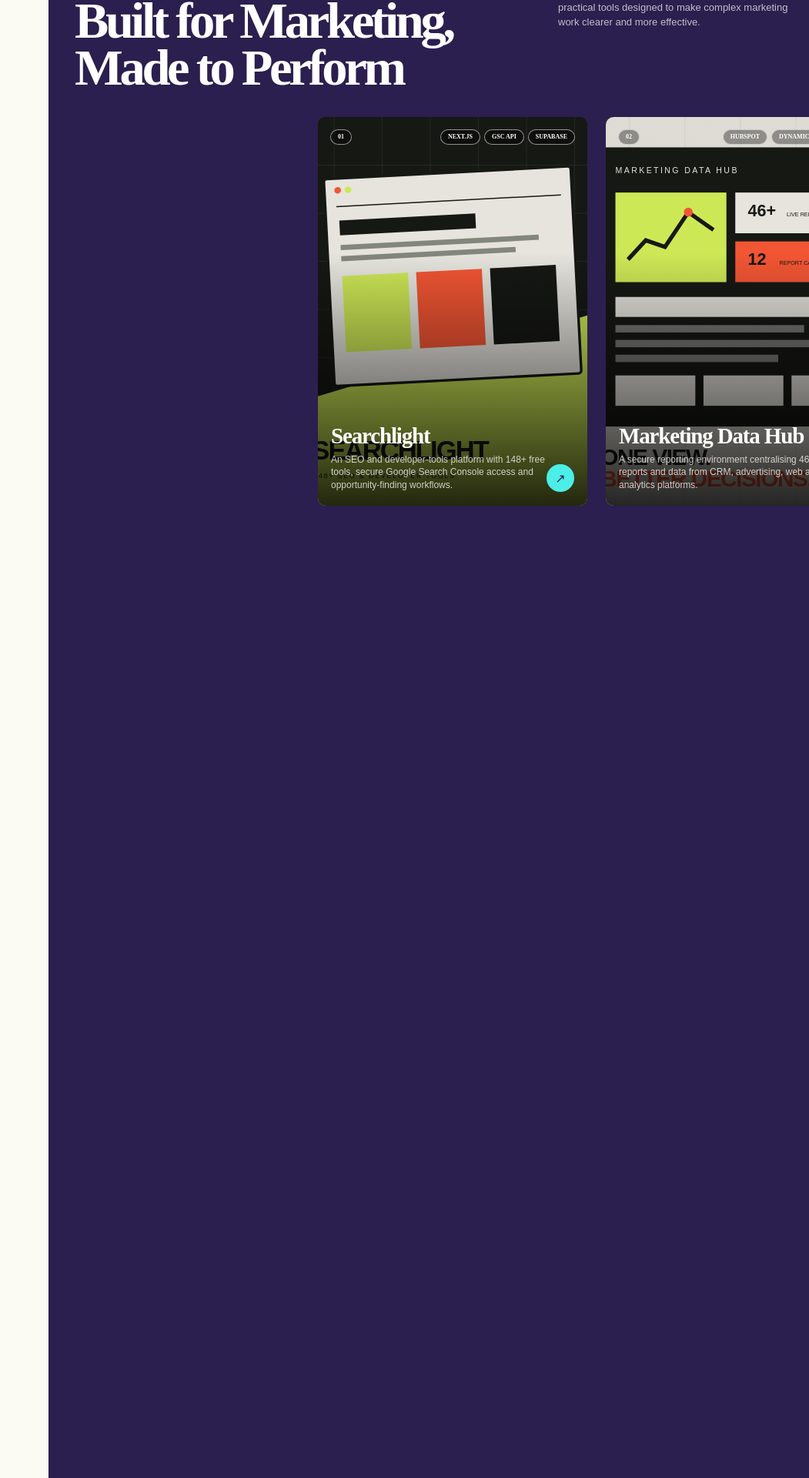
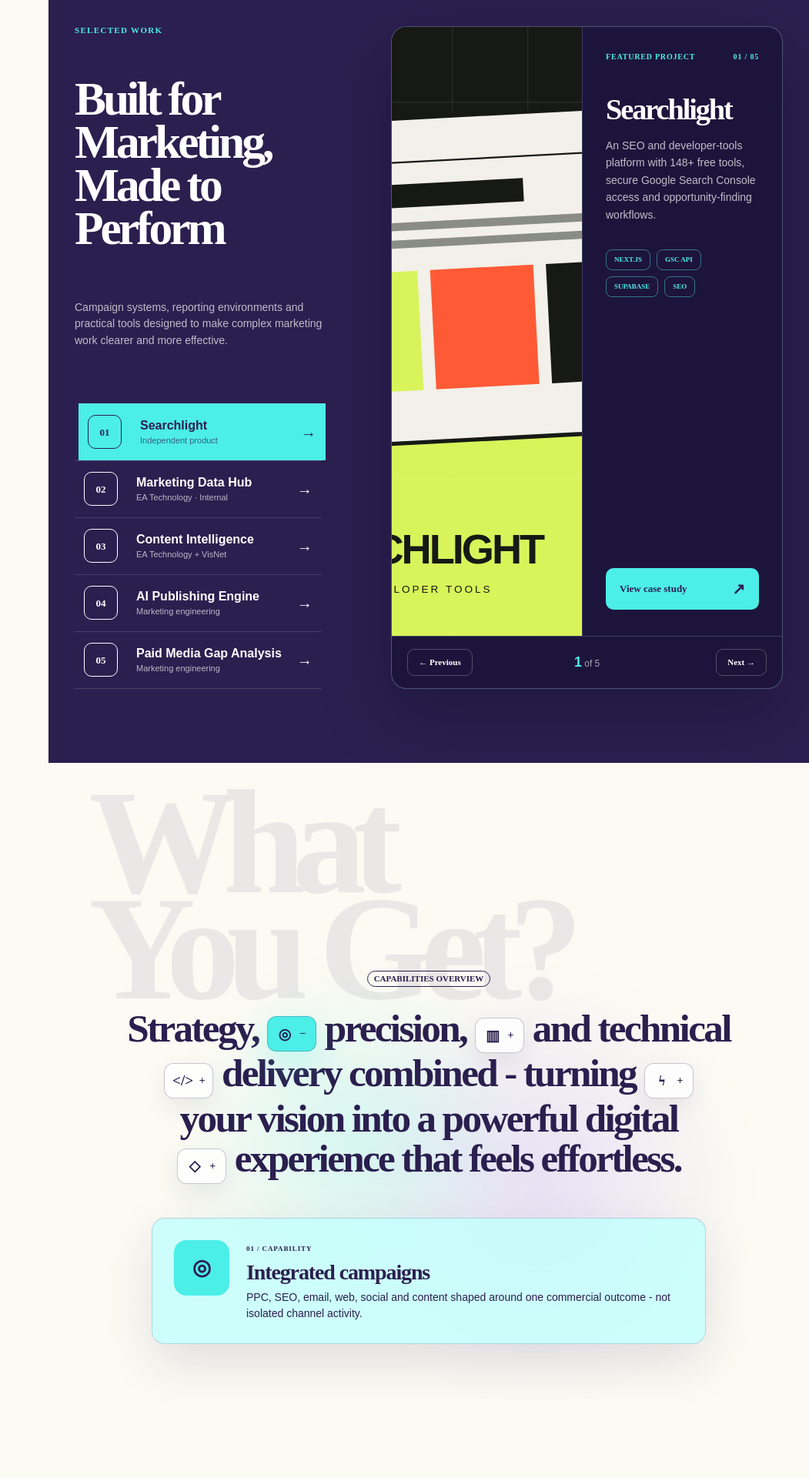
Before and after one commit to visnet-report/rameez-portfolio, a Next.js app: page / in a window 1280 px wide. Shown: the part 6338-8258 px from the top of the page at 77% size, without its empty margins (229-1280 px from the left). Built offline with nearby package versions, Linux system fonts and the light colour scheme.

Commit message:
Refine scroll interactions and section layouts

```diff
--- a/src/app/globals.css
+++ b/src/app/globals.css
@@ -400,7 +400,6 @@ img { display: block; }
 .journey-map { height: 3200px; margin-top: 30px; }
 .journey-path { z-index: 1; }
 .journey-path path { stroke: var(--indigo); stroke-width: 3; }
-.journey-path__track { opacity: .2; }
 .journey-path__progress { opacity: 1; }
 .journey-path circle { fill: var(--aqua); stroke: var(--indigo); }
 .journey-card { width: min(560px, 46vw); min-height: 420px; display: flex; flex-direction: column; gap: 0; padding: 40px; border-color: rgba(43,31,79,.14); border-radius: 18px; background: rgba(198,240,255,.6); box-shadow: 0 38px 90px rgba(43,31,79,.1), inset 0 1px rgba(255,255,255,.9); }
@@ -429,26 +428,64 @@ img { display: block; }
 .journey-modal h3 { margin: 34px 0 22px; font-size: 52px; }
 .journey-modal p { margin: 0 0 22px; color: rgba(255,255,255,.72); font-size: 17px; }
 
-.capabilities { height: 250vh; min-height: 1800px; padding: 0; background: var(--stone); }
-.capabilities-stage { position: sticky; top: 0; height: 100svh; min-height: 720px; overflow: hidden; isolation: isolate; }
-.capabilities-stage::before { content: ""; position: absolute; z-index: -1; inset: 12% 10%; background: radial-gradient(circle, rgba(128,85,255,.17), transparent 42%), radial-gradient(circle at 35% 62%, rgba(76,238,232,.22), transparent 38%); filter: blur(25px); }
-.capabilities-title { position: absolute; top: -7vh; left: 3%; margin: 0; color: var(--indigo); font-size: clamp(155px, 19vw, 340px); line-height: .7; letter-spacing: -.1em; }
-.capabilities-copy { position: absolute; z-index: 1; top: 41%; left: 50%; width: 82%; max-width: none; text-align: center; transform: translateX(-50%); transform-origin: center; }
-.capabilities-copy span { display: inline-block; padding: 4px 8px; border: 2px solid var(--indigo); border-radius: 999px; font-size: 14px; }
-.capabilities-copy p { margin: 28px auto 0; color: var(--indigo); font: 760 clamp(46px, 5.25vw, 96px)/.96 var(--font-display); letter-spacing: -.06em; }
+/* Accessible selected-work switcher */
+.work { height: auto; min-height: 100svh; padding: 72px 34px 96px; color: var(--white); background: var(--indigo); }
+.work-layout { width: min(1600px, 100%); min-height: 790px; display: grid; grid-template-columns: minmax(360px, .72fr) minmax(0, 1.5fr); gap: clamp(36px, 4vw, 76px); margin: 0 auto; }
+.work-heading { position: relative; inset: auto; display: flex; flex-direction: column; padding: 0; }
+.work-heading > p:first-child { position: relative; inset: auto; margin: 0 0 22px; color: var(--aqua); font-size: 11px; letter-spacing: .12em; }
+.work-heading h2 { margin: 0; font-size: clamp(52px, 4.8vw, 82px); line-height: .91; }
+.work-heading > p:last-of-type { max-width: 42ch; margin: 30px 0 36px; color: rgba(255,255,255,.7); font-size: 14px; line-height: 1.55; }
+.work-project-list { display: grid; margin-top: auto; border-bottom: 1px solid rgba(255,255,255,.14); }
+.work-project-list button { min-height: 74px; display: grid; grid-template-columns: 52px 1fr 24px; gap: 16px; align-items: center; padding: 13px 12px; border: 0; border-top: 1px solid rgba(255,255,255,.14); color: var(--white); background: transparent; cursor: pointer; text-align: left; transition: background .22s ease, color .22s ease, transform .22s ease; }
+.work-project-list button:hover, .work-project-list button:focus-visible, .work-project-list button.active { color: var(--indigo); background: var(--aqua); transform: translateX(5px); }
+.work-project-list button > span:first-child { display: grid; place-items: center; width: 44px; height: 44px; border: 1px solid currentColor; border-radius: 10px; font: 700 13px/1 var(--font-display); }
+.work-project-list button > span:nth-child(2) { display: flex; min-width: 0; flex-direction: column; gap: 4px; }
+.work-project-list strong { overflow: hidden; font-size: 16px; text-overflow: ellipsis; white-space: nowrap; }
+.work-project-list small { overflow: hidden; opacity: .68; font-size: 11px; text-overflow: ellipsis; white-space: nowrap; }
+.work-project-list i { font-size: 20px; font-style: normal; text-align: right; }
+.work-showcase { min-width: 0; display: grid; grid-template-columns: minmax(0, 1.28fr) minmax(260px, .72fr); grid-template-rows: 1fr auto; overflow: hidden; border: 1px solid rgba(194,255,253,.28); border-radius: 20px; background: rgba(15,9,38,.48); box-shadow: 0 32px 90px rgba(8,4,24,.25); animation: work-swap .38s ease both; }
+@keyframes work-swap { from { opacity: .35; transform: translateY(12px); } to { opacity: 1; transform: translateY(0); } }
+.work-showcase__visual { position: relative; min-height: 650px; overflow: hidden; background: rgba(198,240,255,.08); }
+.work-showcase__visual img { object-fit: cover; }
+.work-showcase__details { display: flex; flex-direction: column; padding: 34px 30px; border-left: 1px solid rgba(194,255,253,.18); }
+.work-showcase__details > div { display: flex; justify-content: space-between; gap: 20px; color: var(--aqua); font: 700 10px/1 var(--font-display); letter-spacing: .08em; }
+.work-showcase__details h3 { margin: 45px 0 18px; font: 740 clamp(34px, 3vw, 52px)/.94 var(--font-display); letter-spacing: -.055em; }
+.work-showcase__details > p { margin: 0; color: rgba(255,255,255,.72); font-size: 14px; line-height: 1.6; }
+.work-showcase__details ul { display: flex; flex-wrap: wrap; gap: 8px; margin: 34px 0; padding: 0; list-style: none; }
+.work-showcase__details li { padding: 8px 10px; border: 1px solid rgba(76,238,232,.45); border-radius: 8px; color: var(--aqua); font: 650 9px/1 var(--font-display); }
+.work-showcase__details > a { display: flex; justify-content: space-between; align-items: center; margin-top: auto; padding: 17px 18px; border-radius: 10px; color: var(--indigo); background: var(--aqua); font: 750 13px/1 var(--font-display); transition: transform .2s ease, background .2s ease; }
+.work-showcase__details > a:hover, .work-showcase__details > a:focus-visible { background: var(--light-aqua); transform: translateY(-2px); }
+.work-showcase__details > a span { font-size: 20px; }
+.work-showcase footer { grid-column: 1 / -1; display: grid; grid-template-columns: 1fr auto 1fr; align-items: center; gap: 18px; padding: 16px 20px; border-top: 1px solid rgba(194,255,253,.18); }
+.work-showcase footer button { width: fit-content; padding: 11px 14px; border: 1px solid rgba(255,255,255,.24); border-radius: 9px; color: var(--white); background: transparent; cursor: pointer; font: 650 11px/1 var(--font-display); }
+.work-showcase footer button:last-child { justify-self: end; }
+.work-showcase footer button:hover, .work-showcase footer button:focus-visible { color: var(--indigo); background: var(--aqua); }
+.work-showcase footer > span { color: rgba(255,255,255,.62); font-size: 12px; }.work-showcase footer strong { color: var(--aqua); font-size: 18px; }
+
+/* Readable inline capability controls with a separate detail area */
+.capabilities { height: auto; min-height: 1060px; padding: 0 34px 100px; overflow: hidden; background: var(--stone); }
+.capabilities-stage { position: relative; height: auto; min-height: 960px; overflow: visible; isolation: isolate; }
+.capabilities-stage::before { content: ""; position: absolute; z-index: -1; inset: 14% 5% 8%; background: radial-gradient(circle at 38% 48%, rgba(76,238,232,.22), transparent 34%), radial-gradient(circle at 67% 55%, rgba(128,85,255,.16), transparent 38%); filter: blur(28px); }
+.capabilities-title { position: absolute; z-index: 0; top: 35px; left: 2%; margin: 0; color: var(--indigo); font-size: clamp(120px, 15vw, 270px); line-height: .72; letter-spacing: -.09em; opacity: .075; }
+.capabilities-copy { position: relative; z-index: 2; inset: auto; width: min(1180px, calc(100% - 40px)); max-width: none; margin: 0 auto; padding-top: 270px; text-align: center; transform: none; }
+.capabilities-copy > span { display: inline-block; padding: 4px 8px; border: 1px solid var(--indigo); border-radius: 999px; font: 700 11px/1 var(--font-display); }
+.capabilities-copy > p { margin: 28px auto 0; color: var(--indigo); font: 720 clamp(42px, 4vw, 68px)/1.02 var(--font-display); letter-spacing: -.052em; }
 .capabilities-statement { position: relative; z-index: 2; text-wrap: balance; }
-.capability-inline { position: relative; z-index: 4; display: inline-flex; margin: 0 .08em; vertical-align: .12em; font-size: 16px; letter-spacing: 0; }
-.capability-token { width: clamp(76px, 5.6vw, 106px); height: clamp(50px, 4.1vw, 70px); display: grid; grid-template-columns: 1fr 18px; align-items: center; gap: 6px; padding: 8px 12px; border: 1px solid rgba(43,31,79,.14); border-radius: 13px; color: var(--indigo); background: rgba(255,255,255,.8); box-shadow: 0 16px 45px rgba(43,31,79,.1), inset 0 1px rgba(255,255,255,.9); backdrop-filter: blur(14px); cursor: pointer; transition: transform .25s ease, background .25s ease, box-shadow .25s ease; }
-.capability-token:hover, .capability-token:focus-visible, .capability-inline:hover .capability-token, .capability-inline:focus-within .capability-token, .capability-inline.active .capability-token { background: var(--light-aqua); box-shadow: 0 20px 55px rgba(76,238,232,.28); transform: translateY(-3px); }
-.capability-token i { color: var(--aqua); font: 800 clamp(21px, 1.8vw, 32px)/1 var(--font-display); font-style: normal; text-align: center; }
-.capability-token b { font: 800 18px/1 var(--font-display); }
-.capability-inline__panel { position: absolute; z-index: 8; left: 50%; bottom: calc(100% + 14px); width: 360px; display: grid; gap: 12px; padding: 24px; border: 1px solid rgba(43,31,79,.16); border-radius: 16px; color: var(--indigo); background: rgba(194,255,253,.96); box-shadow: 0 28px 75px rgba(43,31,79,.18); opacity: 0; pointer-events: none; text-align: left; transform: translate(-50%, 12px) scale(.94); transform-origin: center bottom; transition: opacity .22s ease, transform .3s cubic-bezier(.2,.8,.2,1); }
-.capability-inline--2 .capability-inline__panel, .capability-inline--4 .capability-inline__panel { top: calc(100% + 14px); bottom: auto; transform-origin: center top; }
-.capability-inline__panel small { font: 750 10px/1 var(--font-display); }
-.capability-inline__panel strong { font: 760 27px/1 var(--font-display); letter-spacing: -.04em; }
-.capability-inline__panel > span { font: 500 14px/1.5 var(--font-body); letter-spacing: 0; }
-.capability-inline:hover, .capability-inline:focus-within, .capability-inline.active { z-index: 12; }
-.capability-inline:hover .capability-inline__panel, .capability-inline:focus-within .capability-inline__panel, .capability-inline.active .capability-inline__panel { opacity: 1; pointer-events: auto; transform: translate(-50%, 0) scale(1); }
+.capability-inline { position: relative; z-index: 3; display: inline-flex; margin: 0 .08em; vertical-align: .12em; font-size: 15px; letter-spacing: 0; }
+.capability-token { width: clamp(64px, 4.5vw, 82px); height: clamp(46px, 3.5vw, 58px); display: grid; grid-template-columns: 1fr 13px; align-items: center; gap: 5px; padding: 7px 10px; border: 1px solid rgba(43,31,79,.25); border-radius: 12px; color: var(--indigo); background: rgba(255,255,255,.78); box-shadow: 0 12px 30px rgba(43,31,79,.08); cursor: pointer; transition: transform .22s ease, background .22s ease, box-shadow .22s ease; }
+.capability-token:hover, .capability-token:focus-visible, .capability-inline.active .capability-token { background: var(--aqua); box-shadow: 0 16px 42px rgba(76,238,232,.3); transform: translateY(-2px); }
+.capability-token i { color: var(--indigo); font: 800 clamp(18px, 1.5vw, 26px)/1 var(--font-display); font-style: normal; text-align: center; }
+.capability-token b { font: 800 14px/1 var(--font-display); }
+.capability-detail { width: min(720px, 100%); display: grid; grid-template-columns: 72px 1fr; gap: 22px; margin: 44px auto 0; padding: 28px; border: 1px solid rgba(43,31,79,.18); border-radius: 17px; color: var(--indigo); background: rgba(194,255,253,.82); box-shadow: 0 24px 65px rgba(43,31,79,.12); text-align: left; }
+.capability-detail__icon { display: grid !important; place-items: center; width: 72px; height: 72px; padding: 0 !important; border: 0 !important; border-radius: 16px !important; color: var(--indigo); background: var(--aqua); font: 800 28px/1 var(--font-display) !important; }
+.capability-detail > div { min-width: 0; }
+.capability-detail small { font: 700 9px/1 var(--font-display); letter-spacing: .1em; }
+.capability-detail h3 { margin: 10px 0 8px; font: 750 28px/1 var(--font-display); letter-spacing: -.04em; }
+.capability-detail p { margin: 0; font-size: 14px; line-height: 1.5; }
+
+.faq { min-height: 820px; padding: 140px 34px 110px; overflow: visible; }
+.faq-word { display: none; }
+.faq-heading h2 { color: var(--indigo); }
 
 .services-grid { border-color: rgba(43,31,79,.12); background: rgba(205,197,230,.28); }
 .service-card { background: rgba(198,240,255,.62); }
@@ -464,7 +501,8 @@ img { display: block; }
 @media (max-width: 1050px) and (min-width: 761px) {
   .hero-title { left: 34%; }.hero-stats-card--one { left: 8%; }.hero-stats-card--two { left: 12%; }.hero-traits { right: 8%; }
   .journey-card { width: min(510px, 57vw); }
-  .capabilities-copy { width: 92%; }.capability-inline__panel { width: 320px; }
+  .work { padding-inline: 28px; }.work-layout { grid-template-columns: 1fr; }.work-heading { min-height: 0; }.work-project-list { grid-template-columns: 1fr 1fr; margin: 30px 0 44px; }.work-project-list button { min-height: 68px; }.work-showcase { grid-template-columns: 1.15fr .85fr; }
+  .capabilities-copy { width: 94%; padding-top: 240px; }
 }
 
 @media (max-width: 760px) {
@@ -476,5 +514,7 @@ img { display: block; }
   .hero-traits { right: 12px; top: 72%; min-width: 0; padding: 12px; }.hero-identity { left: 20px; bottom: 3%; font-size: 10px; }.hero-copy { display: none; }
   .journey { min-height: 0; margin-top: 0; padding: 0 18px 100px; }.journey-intro { min-height: 88svh; padding: 80px 0 30px; }.journey-intro::before { left: -10%; width: 110vw; }.journey-intro__copy { width: 100%; }.journey-intro__copy > span { margin-bottom: 22px; font-size: 11px; }.journey-intro h2 { font-size: 17vw; }.journey-intro__copy > p { margin-top: 28px; font-size: 16px; }
   .journey-map { height: auto; display: grid; gap: 18px; margin-top: 20px; }.journey-card { position: relative; inset: auto !important; width: 100%; min-height: 390px; padding: 26px; }.journey-card__year { font-size: 75px; }.journey-card__body > p { font-size: 14px; }.journey-card footer { flex-wrap: wrap; }.journey-card button { width: 100%; margin: 12px 0 0; }.journey-modal { min-height: 560px; padding: 28px; }.journey-modal > span { font-size: 68px; }.journey-modal h3 { font-size: 38px; }
-  .capabilities { height: auto; min-height: 0; padding: 80px 18px 100px; }.capabilities-stage { position: relative; height: auto; min-height: 0; overflow: visible; }.capabilities-title { position: relative; inset: auto; font-size: 28vw; }.capabilities-copy { position: relative; inset: auto; width: 100%; margin-top: 55px; transform: none !important; }.capabilities-copy p { font-size: 11.5vw; }.capability-token { width: 62px; height: 44px; padding: 7px 9px; }.capability-inline__panel { position: fixed; inset: 50% 18px auto; width: auto; transform: translateY(calc(-50% + 12px)) scale(.94); }.capability-inline:hover .capability-inline__panel, .capability-inline:focus-within .capability-inline__panel, .capability-inline.active .capability-inline__panel { transform: translateY(-50%) scale(1); }
+  .work { min-height: 0; padding: 82px 18px 88px; }.work-layout { min-height: 0; grid-template-columns: 1fr; gap: 38px; }.work-heading h2 { font-size: 14vw; }.work-heading > p:last-of-type { margin-bottom: 28px; }.work-project-list { margin-top: 0; }.work-project-list button { grid-template-columns: 46px 1fr 20px; padding-inline: 8px; }.work-showcase { grid-template-columns: 1fr; }.work-showcase__visual { min-height: 58vw; }.work-showcase__details { min-height: 440px; border-top: 1px solid rgba(194,255,253,.18); border-left: 0; }.work-showcase__details h3 { margin-top: 32px; }.work-showcase footer { padding-inline: 12px; }
+  .capabilities { min-height: 0; padding: 82px 18px 92px; }.capabilities-stage { min-height: 0; }.capabilities-title { top: 42px; left: -3%; font-size: 31vw; }.capabilities-copy { width: 100%; padding-top: 185px; }.capabilities-copy > p { font-size: 10.5vw; }.capability-token { width: 58px; height: 42px; padding: 6px 8px; }.capability-detail { grid-template-columns: 54px 1fr; gap: 16px; margin-top: 34px; padding: 20px; }.capability-detail__icon { width: 54px; height: 54px; font-size: 22px !important; }.capability-detail h3 { font-size: 23px; }.capability-detail p { font-size: 13px; }
+  .faq { min-height: 0; padding: 90px 18px 90px; }
 }
--- a/src/components/sections/Capabilities.tsx
+++ b/src/components/sections/Capabilities.tsx
@@ -6,7 +6,7 @@ import { capabilities } from "@/content/site";
 const glyphs = ["◎", "▥", "</>", "ϟ", "◇"];
 
 export function Capabilities() {
-  const [active, setActive] = useState<number | null>(null);
+  const [active, setActive] = useState(0);
 
   const capabilityToken = (index: number) => {
     const item = capabilities[index];
@@ -17,25 +17,19 @@ export function Capabilities() {
         className={`capability-inline capability-inline--${index + 1} ${isActive ? "active" : ""}`}
         data-capability-card
         onMouseEnter={() => setActive(index)}
-        onMouseLeave={() => setActive(null)}
         key={item.no}
       >
         <button
           className="capability-token"
           type="button"
-          onClick={() => setActive(isActive ? null : index)}
+          onClick={() => setActive(index)}
           onFocus={() => setActive(index)}
-          onBlur={() => setActive(null)}
           aria-expanded={isActive}
-          aria-label={`${item.title}: ${isActive ? "close details" : "show details"}`}
+          aria-controls="capability-detail"
+          aria-label={`Show ${item.title} details`}
         >
           <i>{glyphs[index]}</i><b>{isActive ? "−" : "+"}</b>
         </button>
-        <span className="capability-inline__panel" role="tooltip">
-          <small>{item.no}</small>
-          <strong>{item.title}</strong>
-          <span>{item.text}</span>
-        </span>
       </span>
     );
   };
@@ -49,6 +43,14 @@ export function Capabilities() {
           <p className="capabilities-statement">
             Strategy, {capabilityToken(0)} precision, {capabilityToken(1)} and technical {capabilityToken(2)} delivery combined - turning {capabilityToken(3)} your vision into a powerful digital {capabilityToken(4)} experience that feels effortless.
           </p>
+          <aside className="capability-detail" id="capability-detail" aria-live="polite">
+            <span className="capability-detail__icon" aria-hidden="true">{glyphs[active]}</span>
+            <div>
+              <small>{capabilities[active].no} / CAPABILITY</small>
+              <h3>{capabilities[active].title}</h3>
+              <p>{capabilities[active].text}</p>
+            </div>
+          </aside>
         </div>
       </div>
     </section>
--- a/src/components/sections/FAQ.tsx
+++ b/src/components/sections/FAQ.tsx
@@ -7,7 +7,6 @@ export function FAQ() {
   const [open, setOpen] = useState<number | null>(null);
   return (
     <section className="faq rail-layout" id="faq">
-      <div className="faq-word" aria-hidden="true">RM<sup>®</sup></div>
       <div className="faq-heading"><span>FAQ</span><h2>Got any<br />questions?</h2></div>
       <div className="faq-grid">
         {faqs.map(([question, answer], index) => {
--- a/src/components/sections/Journey.tsx
+++ b/src/components/sections/Journey.tsx
@@ -27,7 +27,6 @@ export function Journey() {
 
       <div className="journey-map">
         <svg className="journey-path" viewBox="0 0 1000 3200" preserveAspectRatio="none" aria-hidden="true">
-          <path className="journey-path__track" d="M920 0 C875 130 700 115 650 245 C585 420 400 470 390 690 C380 890 680 930 650 1170 C620 1400 355 1430 390 1700 C420 1935 700 1950 650 2200 C600 2450 330 2490 400 2760 C450 2950 610 3040 520 3200" />
           <path className="journey-path__progress" d="M920 0 C875 130 700 115 650 245 C585 420 400 470 390 690 C380 890 680 930 650 1170 C620 1400 355 1430 390 1700 C420 1935 700 1950 650 2200 C600 2450 330 2490 400 2760 C450 2950 610 3040 520 3200" />
           <circle cx="650" cy="245" r="9" />
           <circle cx="390" cy="690" r="9" />
--- a/src/components/sections/Work.tsx
+++ b/src/components/sections/Work.tsx
@@ -1,26 +1,64 @@
+"use client";
+
 import Image from "next/image";
+import { useState } from "react";
 import { projects } from "@/content/site";
 
 export function Work() {
+  const [active, setActive] = useState(0);
+  const project = projects[active];
+  const linkProps = project.url.startsWith("http") ? { target: "_blank", rel: "noreferrer" } : {};
+
+  const move = (direction: number) => {
+    setActive((current) => (current + direction + projects.length) % projects.length);
+  };
+
   return (
     <section className="work rail-layout" id="projects">
-      <div className="work-stage">
-        <div className="work-heading">
+      <div className="work-layout">
+        <header className="work-heading">
           <p>SELECTED WORK</p>
           <h2>Built for Marketing,<br />Made to Perform</h2>
           <p>Campaign systems, reporting environments and practical tools designed to make complex marketing work clearer and more effective.</p>
-        </div>
 
-        <div className="work-track" data-horizontal-track>
-          {projects.map((project) => (
-            <a className="work-card" href={project.url} key={project.title} {...(project.url.startsWith("http") ? { target: "_blank", rel: "noreferrer" } : {})}>
-              <Image src={project.visual} alt={`${project.title} project preview`} fill sizes="380px" />
-              <div className="work-card__top"><span>{project.no}</span><ul>{project.tags.slice(0, 3).map((tag) => <li key={tag}>{tag}</li>)}</ul></div>
-              <div className="work-card__bottom"><h3>{project.title}</h3><p>{project.description}</p><i>↗</i></div>
-            </a>
-          ))}
-          <div className="work-end-card"><span>05 / 05</span><h3>Have a useful<br />problem?</h3><a href="mailto:meramiz@gmail.com">Let’s talk ↗</a></div>
-        </div>
+          <nav className="work-project-list" aria-label="Selected projects">
+            {projects.map((item, index) => (
+              <button
+                className={active === index ? "active" : ""}
+                type="button"
+                onClick={() => setActive(index)}
+                onMouseEnter={() => setActive(index)}
+                aria-current={active === index ? "true" : undefined}
+                key={item.title}
+              >
+                <span>{item.no}</span>
+                <span><strong>{item.title}</strong><small>{item.client}</small></span>
+                <i aria-hidden="true">→</i>
+              </button>
+            ))}
+          </nav>
+        </header>
+
+        <article className="work-showcase" key={project.title}>
+          <div className="work-showcase__visual">
+            <Image src={project.visual} alt={`${project.title} project preview`} fill sizes="(max-width: 760px) 100vw, 52vw" priority={active === 0} />
+          </div>
+          <div className="work-showcase__details">
+            <div>
+              <span>FEATURED PROJECT</span>
+              <b>{project.no} / {String(projects.length).padStart(2, "0")}</b>
+            </div>
+            <h3>{project.title}</h3>
+            <p>{project.description}</p>
+            <ul>{project.tags.map((tag) => <li key={tag}>{tag}</li>)}</ul>
+            <a href={project.url} {...linkProps}>View case study <span>↗</span></a>
+          </div>
+          <footer>
+            <button type="button" onClick={() => move(-1)} aria-label="Previous project">← Previous</button>
+            <span><strong>{active + 1}</strong> of {projects.length}</span>
+            <button type="button" onClick={() => move(1)} aria-label="Next project">Next →</button>
+          </footer>
+        </article>
       </div>
     </section>
   );
```
Also changed, not shown: src/components/motion/MotionProvider.tsx (+15 -11 lines).
